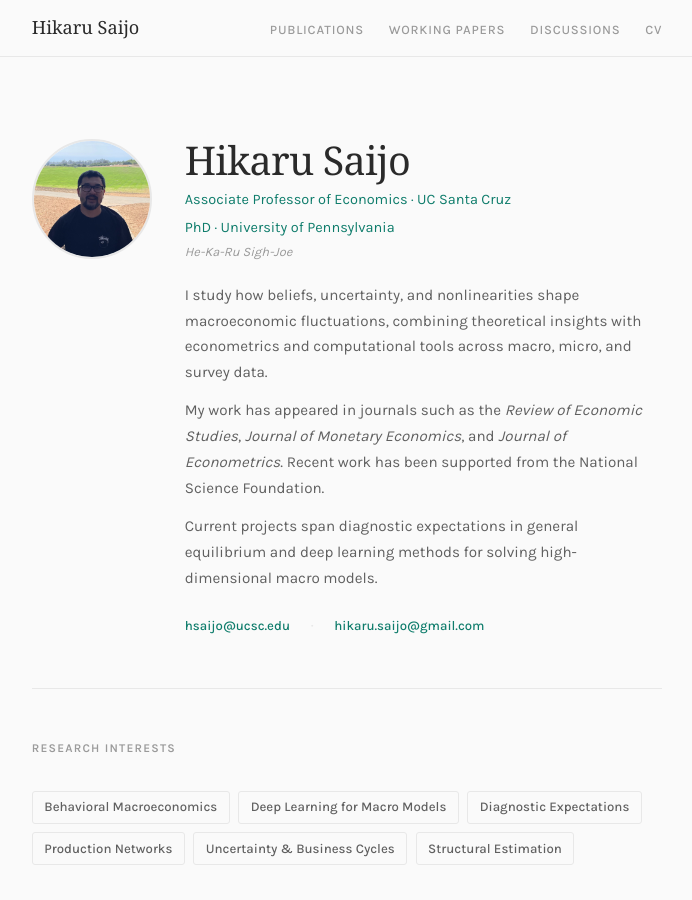
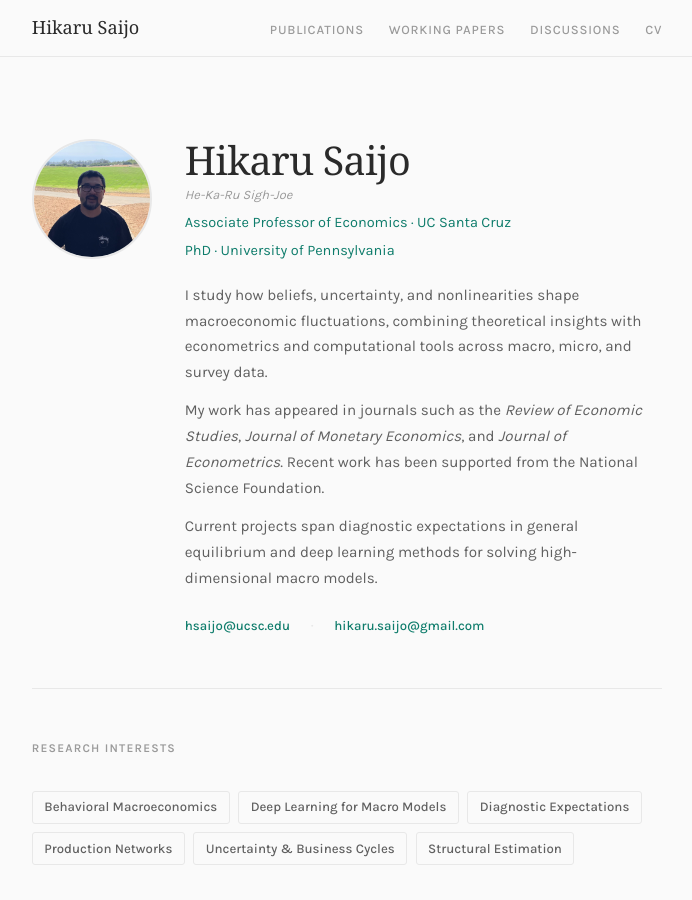
Before and after one commit to hsaijo/hsaijo.github.io, a Jekyll site: the page built from index.md, in a window 1280 px wide and 900 px high. Shown: the whole window, without its empty margins (293-985 px from the left). Built offline with Jekyll 4.4.1, drawn with Linux system fonts in a browser that asks for light colours; some web fonts are replaced.

Commit message:
Update index.md

```diff
--- a/index.md
+++ b/index.md
@@ -317,8 +317,8 @@ layout: null
     <div class="nav-inner">
       <span class="nav-name">Hikaru Saijo</span>
       <ul class="nav-links">
-        <li><a href="#research">Publications</a></li>
-        <li><a href="#papers">Working Papers</a></li>
+        <li><a href="#publications">Publications</a></li>
+        <li><a href="#wp">Working Papers</a></li>
         <li><a href="#discussions">Discussions</a></li>
         <li><a href="http://hsaijo.github.io/files/hikaru_saijo_cv.pdf">CV</a></li>
       </ul>
@@ -331,9 +331,10 @@ layout: null
       <img src="https://hsaijo.github.io/assets/img/hsaijo.jpg" alt="Hikaru Saijo" class="hero-photo">
       <div class="hero-text">
         <h1>Hikaru Saijo</h1>
+        <p class="pronunciation">He-Ka-Ru Sigh-Joe</p>
         <p class="hero-sub">Associate Professor of Economics · UC Santa Cruz</p>
         <p class="hero-sub">PhD · University of Pennsylvania</p>
-        <p class="pronunciation">He-Ka-Ru Sigh-Joe</p>
+
 
         <div class="hero-bio">
           <p>I study how beliefs, uncertainty, and nonlinearities shape macroeconomic fluctuations, combining theoretical insights with econometrics and computational tools across macro, micro, and survey data.</p>
@@ -368,7 +369,7 @@ layout: null
     </section>
 
     <!-- Publications -->
-    <section id="research">
+    <section id="publications">
       <div class="section-label">Publications</div>
 
       <div class="paper">
@@ -460,7 +461,7 @@ layout: null
     </section>
 
     <!-- Working Papers -->
-    <section id="papers">
+    <section id="wp">
       <div class="section-label">Working Papers</div>
 
       <div class="paper">
```
